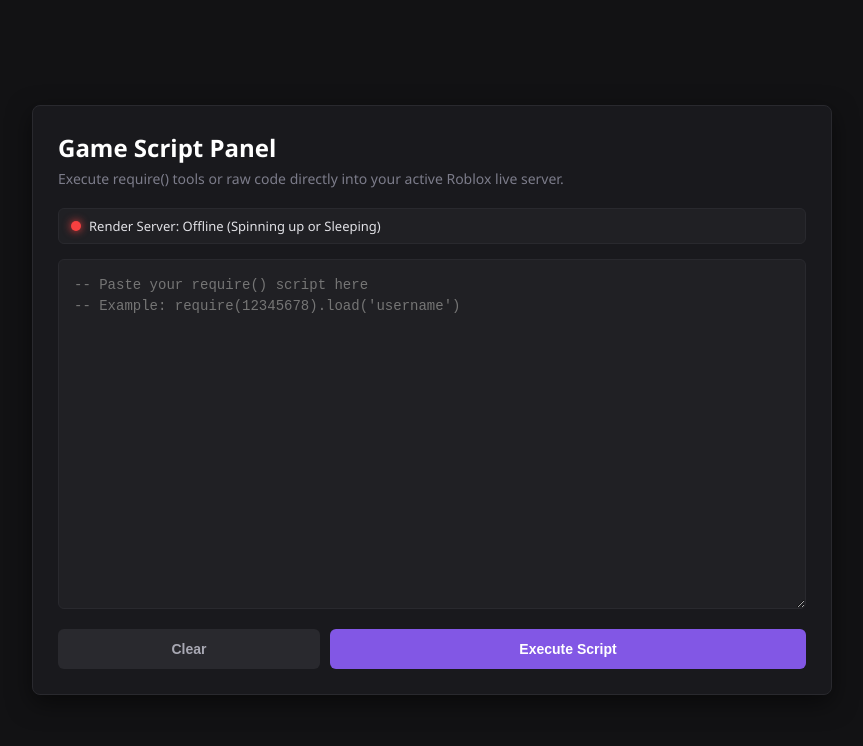
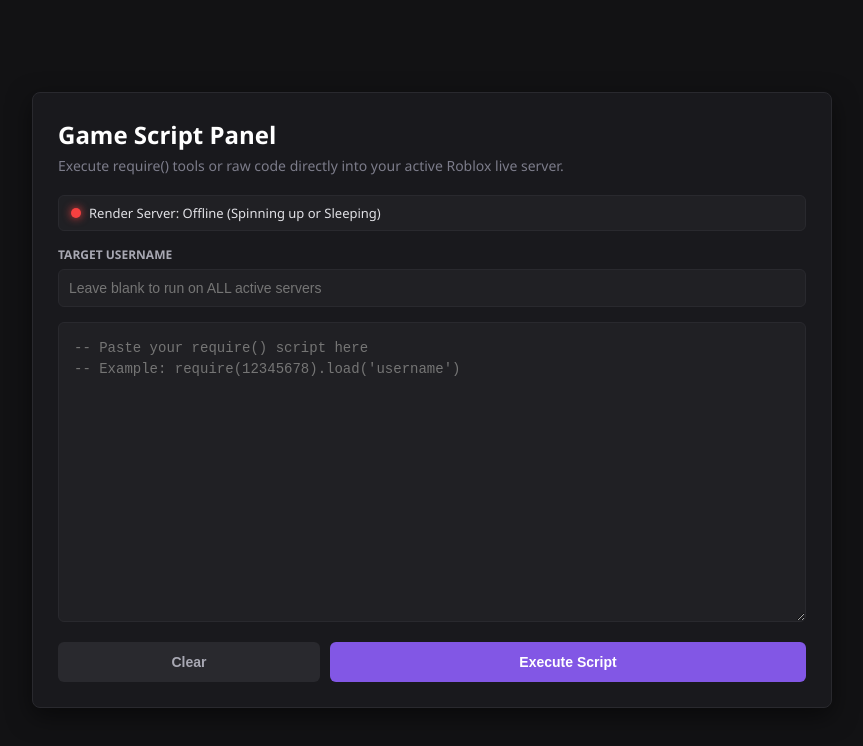
Before and after one commit to kjdevos12/Require-Network, a website: page index.html in a window 1280 px wide. Shown: the whole page, without its empty margins (208-1071 px from the left). Drawn offline with Linux system fonts and the light colour scheme; no server answers.

Commit message:
Update index.html

```diff
--- a/index.html
+++ b/index.html
@@ -43,10 +43,32 @@
         .dot.online { background: #04d361; box-shadow: 0 0 8px #04d361; }
         .dot.offline { background: #f74040; box-shadow: 0 0 8px #f74040; }
 
-        .editor-wrapper { position: relative; }
+        .target-box {
+            margin-bottom: 15px;
+        }
+        .target-box label {
+            display: block;
+            font-size: 12px;
+            text-transform: uppercase;
+            color: #a8a8b3;
+            margin-bottom: 6px;
+            font-weight: bold;
+        }
+        .target-box input {
+            width: 100%;
+            padding: 10px;
+            background: #202024;
+            border: 1px solid #29292e;
+            border-radius: 6px;
+            color: white;
+            font-size: 14px;
+            outline: none;
+        }
+        .target-box input:focus { border-color: #8257e5; }
+
         textarea {
             width: 100%;
-            height: 350px;
+            height: 300px;
             background: #202024;
             color: #00e676;
             border: 1px solid #29292e;
@@ -92,6 +114,11 @@
         <span id="statusText">Checking Render server status...</span>
     </div>
 
+    <div class="target-box">
+        <label for="playerTarget">Target Username</label>
+        <input type="text" id="playerTarget" placeholder="Leave blank to run on ALL active servers">
+    </div>
+
     <div class="editor-wrapper">
         <textarea id="scriptInput" placeholder="-- Paste your require() script here&#10;-- Example: require(12345678).load('username')"></textarea>
     </div>
@@ -103,17 +130,16 @@
 </div>
 
 <script>
-    // ⚙️ CONFIGURATION (Must match your Render app details exactly)
+    // ⚠️ CONFIGURATION (Must match your Render app details exactly)
     const RENDER_URL = "https://onrender.com"; // Your Render link (no trailing slash)
     const SECRET_TOKEN = "MySuperSecretToken123!";                  // Your exact password
 
-    // Automatically check if Render is awake when page loads
+    // Check if Render is awake when page loads
     async function checkServerStatus() {
         const dot = document.getElementById('statusDot');
         const text = document.getElementById('statusText');
 
         try {
-            // Ping the backend script endpoint
             const res = await fetch(`${RENDER_URL}/get-script`, {
                 headers: { "Authorization": SECRET_TOKEN }
             });
@@ -122,7 +148,7 @@
                 text.innerText = "Render Server: Connected & Awake";
             } else {
                 dot.className = "dot offline";
-                text.innerText = "Render Server: Wrong Token or Error";
+                text.innerText = "Render Server: Wrong Token or Connection Error";
             }
         } catch (err) {
             dot.className = "dot offline";
@@ -133,6 +159,8 @@
     // Execute button action
     async function executeScript() {
         const scriptCode = document.getElementById('scriptInput').value;
+        const targetPlayer = document.getElementById('playerTarget').value.trim();
+
         if (!scriptCode.trim()) {
             alert("Please enter a script before executing.");
             return;
@@ -145,14 +173,17 @@
                     "Content-Type": "application/json",
                     "Authorization": SECRET_TOKEN
                 },
-                body: JSON.stringify({ code: scriptCode })
+                body: JSON.stringify({
+                    code: scriptCode,
+                    target: targetPlayer || "ALL"
+                })
             });
 
             if (response.ok) {
-                alert("Success! Script loaded into Render queue. It will run in your Roblox game in a few seconds.");
+                alert(`Success! Script sent. Target: ${targetPlayer || "All Servers"}. It will run in Roblox within a few seconds.`);
             } else {
                 const data = await response.json();
-                alert("Execution error: " + (data.error || "Unknown server rejection."));
+                alert("Execution error: " + (data.error || "Unknown backend error."));
             }
         } catch (error) {
             alert("Could not reach Render backend. If your server was sleeping, it might take 30 seconds to wake up. Try again shortly!");
```
